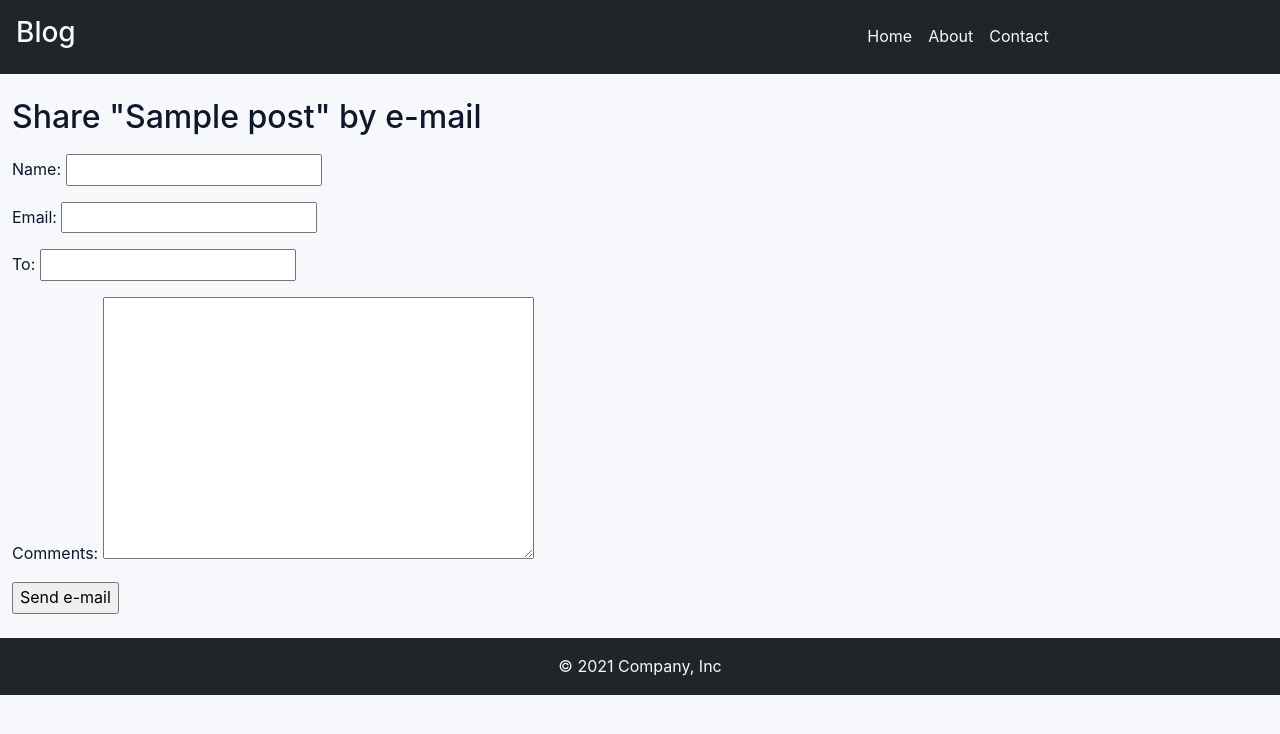
After one commit to Nandha-K-12/Django3-by-example-Book, a Django app: page /blog/1/share/ in a window 1280 px wide. The commit adds this page. Shown: the top 734 px of the page. Run offline with Django 5.2, Linux system fonts and the light colour scheme; tables that the repository leaves empty hold one stand-in row (values such as "Sample post").

Commit message:
completed chapter 2 - Enhancing your blog with advanced features

```diff
--- a/blog/admin.py
+++ b/blog/admin.py
@@ -1,5 +1,6 @@
 from django.contrib import admin
 from .models import Post
+from .models import Comment
 admin.site.register(Post)
 class PostAdmin(admin.ModelAdmin):
   list_display = ('title', 'slug', 'author', 'publish', 'status')
@@ -9,3 +10,8 @@ class PostAdmin(admin.ModelAdmin):
   raw_id_fields = ('author',)
   date_hierarchy = 'publish'
   ordering = ('status', 'publish')
+@admin.register(Comment)
+class CommentAdmin(admin.ModelAdmin):
+    list_display = ('name', 'email', 'post', 'created', 'active')
+    list_filter = ('active', 'created', 'updated')
+    search_fields = ('name', 'email', 'body')
--- /dev/null
+++ b/blog/forms.py
@@ -0,0 +1,16 @@
+from django import forms
+from .models import Comment
+
+
+class EmailPostForm(forms.Form):
+    name = forms.CharField(max_length=25)
+    email = forms.EmailField()
+    to = forms.EmailField()
+    comments = forms.CharField(
+        required=False,
+        widget=forms.Textarea
+    )
+class CommentForm(forms.ModelForm):
+    class Meta:
+        model = Comment
+        fields = ('name', 'email', 'body')
--- a/blog/models.py
+++ b/blog/models.py
@@ -75,3 +75,21 @@ class PublishedManager(models.Manager):
 
     def get_queryset(self):
         return super().get_queryset().filter(status='published')
+class Comment(models.Model):
+    post = models.ForeignKey(
+        Post,
+        on_delete=models.CASCADE,
+        related_name='comments'
+    )
+    name = models.CharField(max_length=80)
+    email = models.EmailField()
+    body = models.TextField()
+    created = models.DateTimeField(auto_now_add=True)
+    updated = models.DateTimeField(auto_now=True)
+    active = models.BooleanField(default=True)
+
+    class Meta:
+        ordering = ('created',)
+
+    def __str__(self):
+        return f'Comment by {self.name} on {self.post}'
--- a/blog/static/css/blog.css
+++ b/blog/static/css/blog.css
@@ -56,6 +56,8 @@ h1{font-size:2rem;margin:0 0 18px}
 .pagination{display:flex;justify-content:center;margin-top:24px}
 .pagination .step-links a{display:inline-block;padding:8px 14px;margin:0 6px;background:#fff;border-radius:8px;color:var(--accent);text-decoration:none;box-shadow:0 6px 14px rgba(15,23,42,0.04)}
 .pagination .step-links .current{display:inline-flex;align-items:center;padding:8px 12px;color:var(--muted)}
+/* Ensure page numbers are visible even if other styles interfere */
+.pagination .page-number{color:var(--muted);font-weight:600;font-size:1rem}
 .post-detail{background:var(--card);border-radius:var(--radius);padding:28px;box-shadow:0 6px 18px rgba(15,23,42,0.06)}
 @media (min-width:900px){
   body{display:block}
--- a/blog/templates/blog/base.html
+++ b/blog/templates/blog/base.html
@@ -1,19 +1,42 @@
 {% load static %}
 <!DOCTYPE html>
-<html>
+<html lang="en">
 <head>
-  <title>{% block title %}{% endblock %}</title>
-  <link href="{% static "css/blog.css" %}" rel="stylesheet">
+    <meta charset="UTF-8">
+    <meta name="viewport" content="width=device-width, initial-scale=1.0">
+    <title>{% block title %}My Blog{% endblock %}</title>
+    <link href="https://cdn.jsdelivr.net/npm/bootstrap@5.3.3/dist/css/bootstrap.min.css" rel="stylesheet" integrity="sha384-QWTKZyjpPEjISv5WaRU9OFeRpok6YctnYmDr5pNlyT2bRjXh0JMhjY6hW+ALEwIH" crossorigin="anonymous">
+    <link rel="stylesheet" href="{% static 'css/blog.css' %}">
+    {% block extra_head %}{% endblock %}
 </head>
 <body>
-    <div id="sidebar">
-    <h2>My blog</h2>
-    <p>This is my blog.</p>
-  </div>
-  <div id="content">
-    {% block content %}
-    {% endblock %}
-  </div>
+    <header class="p-3 bg-dark text-white">
+        <div class="row align-items-center">
+            <div class="col">
+               <a class="text-decoration-none text-light" href="{% url 'blog:post_list' %}"><h3>Blog</h3></a>
+            </div>
+            <div class="col text-center">
+                <div class="d-flex justify-content-center gap-3">
+                    <a class="text-light text-decoration-none" href="{% url 'blog:post_list' %}">Home</a>
+                    <a class="text-light text-decoration-none" href="#">About</a>
+                    <a class="text-light text-decoration-none" href="#">Contact</a>
+                </div>
+            </div>
+        </div>
+    </header>
 
+    <div class="container-fluid py-4">
+        {% block content %}
+        {% endblock %}
+    </div>
+
+    <footer class="bg-dark text-light p-3 mt-auto">
+        <div class="container d-flex justify-content-center align-items-center">
+          <span class="text-light">© 2021 Company, Inc</span>
+        </div>
+    </footer>
+
+    <script src="https://cdn.jsdelivr.net/npm/bootstrap@5.3.3/dist/js/bootstrap.bundle.min.js" integrity="sha384-YvpcrYf0tY3lHB60NNkmXc5s9fDVZLESaAA55NDzOxhy9GkcIdslK1eN7N6jIeHz" crossorigin="anonymous"></script>
+    {% block extra_scripts %}{% endblock %}
 </body>
 </html>
--- a/blog/templates/blog/post/list.html
+++ b/blog/templates/blog/post/list.html
@@ -27,6 +27,7 @@
     {% endfor %}
     </div>
 
-    {% include "pagination.html" with page=posts %}
+    {% include "blog/post/pagination.html" with page=page_obj %}
+
 
 {% endblock %}
--- /dev/null
+++ b/blog/templates/blog/post/share.html
@@ -0,0 +1,33 @@
+{% extends "blog/base.html" %}
+
+{% block title %}
+    Share a post
+{% endblock %}
+
+{% block content %}
+
+    {% if sent %}
+
+        <h1>E-mail successfully sent</h1>
+
+        <p>
+            "{{ post.title }}" was successfully sent.
+        </p>
+
+    {% else %}
+
+        <h1>Share "{{ post.title }}" by e-mail</h1>
+
+        <form method="post">
+
+            {{ form.as_p }}
+
+            {% csrf_token %}
+
+            <input type="submit" value="Send e-mail">
+
+        </form>
+
+    {% endif %}
+
+{% endblock %}
--- a/blog/urls.py
+++ b/blog/urls.py
@@ -11,8 +11,6 @@ urlpatterns = [
 
 
     path(
-        '<int:year>/<int:month>/<int:day>/<slug:post>/',
-        views.post_detail,
-        name='post_detail'
-    ),
+        '<int:year>/<int:month>/<int:day>/<slug:post>/',views.post_detail,name='post_detail'),
+    path('<int:post_id>/share/',views.post_share,name='post_share'),
 ]
--- a/blog/views.py
+++ b/blog/views.py
@@ -1,19 +1,23 @@
+from django.conf import settings
+from django.core.mail import send_mail
 from django.shortcuts import render, get_object_or_404
-from .models import Post
+
 from django.core.paginator import (
     Paginator,
     EmptyPage,
     PageNotAnInteger
 )
+
 from django.views.generic import ListView
+
+from .models import Post
+from .forms import EmailPostForm, CommentForm
+
+
 class PostListView(ListView):
-
     queryset = Post.published.all()
-
     context_object_name = 'posts'
-
     paginate_by = 3
-
     template_name = 'blog/post/list.html'
 
 
@@ -27,10 +31,70 @@ def post_detail(request, year, month, day, post):
         publish__day=day
     )
 
+    comments = post.comments.filter(active=True)
+    new_comment = None
+
+    if request.method == 'POST':
+        comment_form = CommentForm(data=request.POST)
+        if comment_form.is_valid():
+            new_comment = comment_form.save(commit=False)
+            new_comment.post = post
+            new_comment.save()
+    else:
+        comment_form = CommentForm()
+
     return render(
         request,
         'blog/post/detail.html',
         {
-            'post': post
+            'post': post,
+            'comments': comments,
+            'new_comment': new_comment,
+            'comment_form': comment_form,
         }
     )
+
+
+def post_share(request, post_id):
+    post = get_object_or_404(
+        Post,
+        id=post_id,
+        status='published'
+    )
+
+    sent = False
+
+    if request.method == 'POST':
+        form = EmailPostForm(request.POST)
+
+        if form.is_valid():
+            cd = form.cleaned_data
+
+            post_url = request.build_absolute_uri(
+                post.get_absolute_url()
+            )
+
+            subject = f"{cd['name']} recommends you read {post.title}"
+
+            message = (
+                f"Read {post.title} at {post_url}\n\n"
+                f"{cd['name']}'s comments: {cd['comments']}\n\n"
+                f"Sender email: {cd['email']}"
+            )
+
+            send_mail(subject,message,settings.DEFAULT_FROM_EMAIL,[cd['to']])
+
+            sent = True
+
+    else:
+        form = EmailPostForm()
+
+    return render(
+        request,
+        'blog/post/share.html',
+        {
+            'post': post,
+            'form': form,
+            'sent': sent
+        }
+    )
```
Also changed, not shown: blog/templates/blog/post/detail.html (+33 -0 lines), blog/templates/blog/post/pagination.html (added, +21 -0 lines), blog/templates/pagination.html (deleted, +0 -21 lines), blogapp/settings.py (+22 -10 lines), scripts/inspect_pagination.py (added, +28 -0 lines), blog/migrations/0002_comment.py (added).
